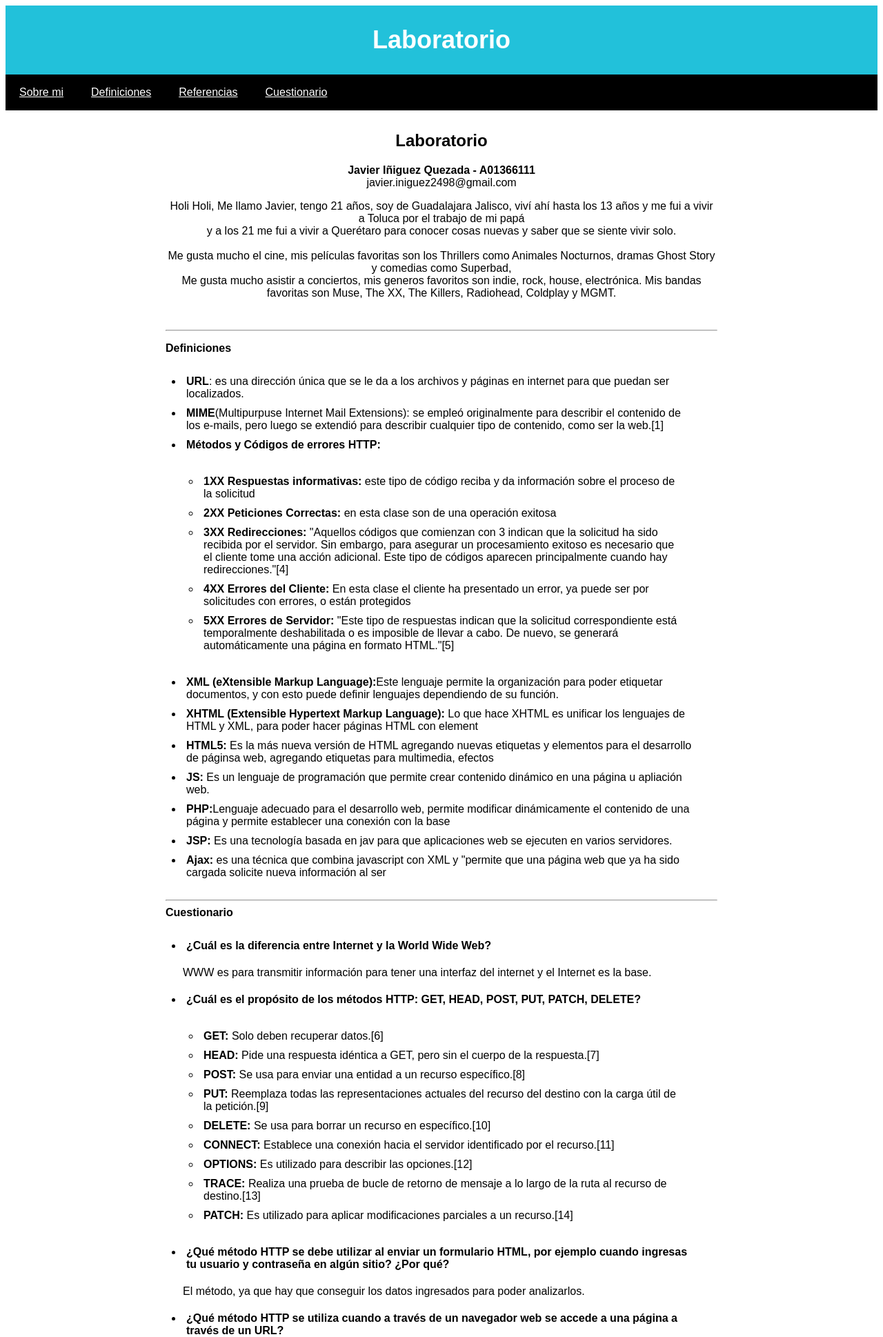
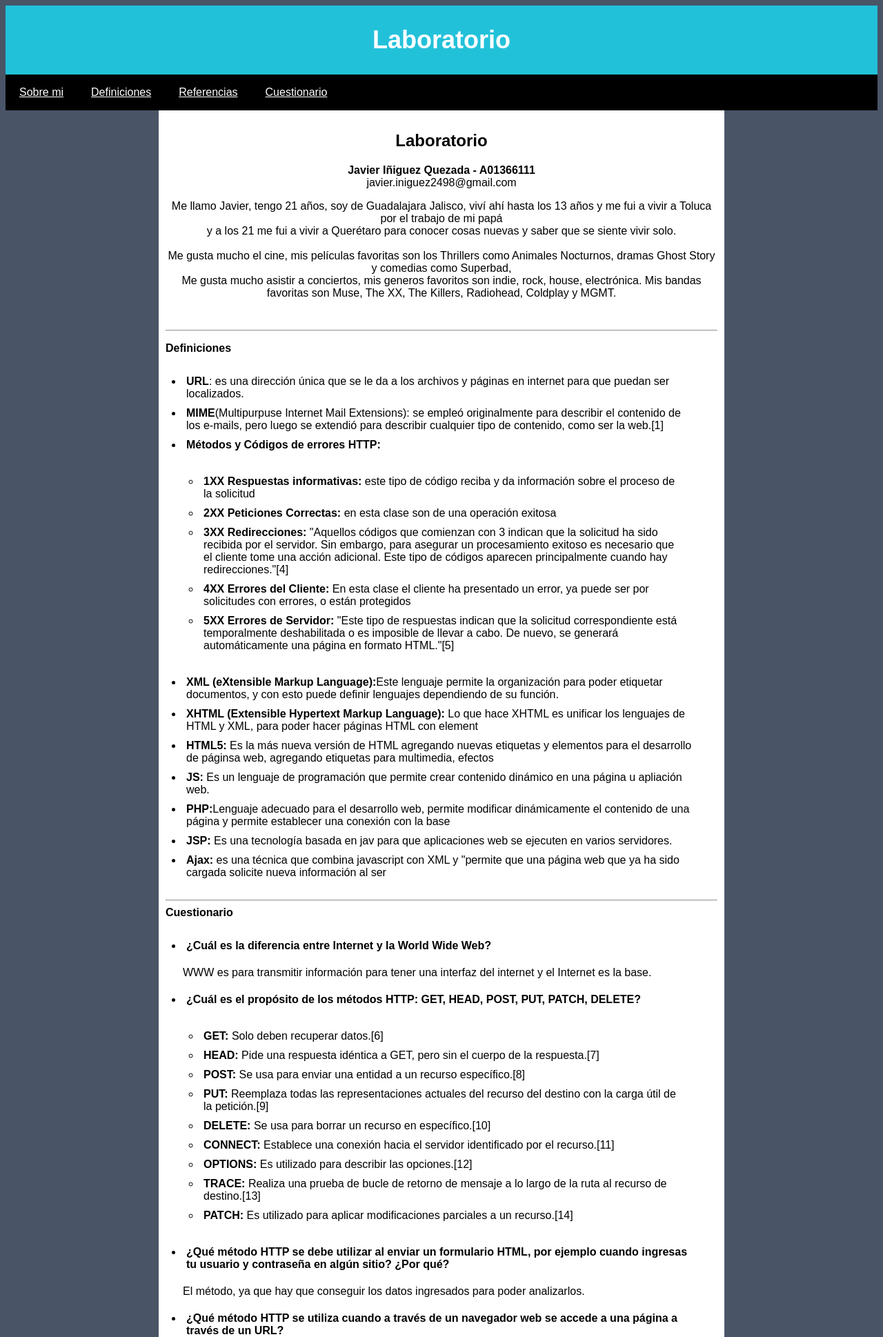
Before and after one commit to A01366111/DAWBD, a PHP site: page / in a window 1280 px wide. Shown: the top 1938 px of the page at 69% size. Run offline with PHP 8.4, Linux system fonts and the light colour scheme.

Commit message:
Color Fondo Agregado

```diff
--- a/index.html
+++ b/index.html
@@ -23,7 +23,7 @@
     <article id="about">
         <a name="lab1"><h2>Laboratorio</h2></a>
             <b><p>Javier Iñiguez Quezada - A01366111 </b> <br> javier.iniguez2498@gmail.com </p>
-            <p>Holi Holi, Me llamo Javier, tengo 21 años, soy de Guadalajara Jalisco, viví ahí hasta los 13 años y me fui a vivir a Toluca por el trabajo de mi papá <br> y a los 21 me fui a vivir a Querétaro
+            <p>Me llamo Javier, tengo 21 años, soy de Guadalajara Jalisco, viví ahí hasta los 13 años y me fui a vivir a Toluca por el trabajo de mi papá <br> y a los 21 me fui a vivir a Querétaro
                para conocer cosas nuevas y saber que se siente vivir solo. <br> <br>Me gusta mucho el cine, mis películas favoritas son los Thrillers como Animales Nocturnos, dramas Ghost Story y comedias como Superbad, <br>
                Me gusta mucho asistir a conciertos, mis generos favoritos son indie, rock, house, electrónica. Mis bandas favoritas son Muse, The XX, The Killers, Radiohead, Coldplay y MGMT.
             </p>
--- a/style.css
+++ b/style.css
@@ -1,5 +1,8 @@
 *{
     font-family: Arial, Helvetica, sans-serif;
+}
+body{
+    background-color: #495467;
 }
 
 header {
@@ -9,7 +12,6 @@ header {
     color: white;
     background-color: #22C1DA;
 }
-
 h2{
     text-align: center;
 }
```
